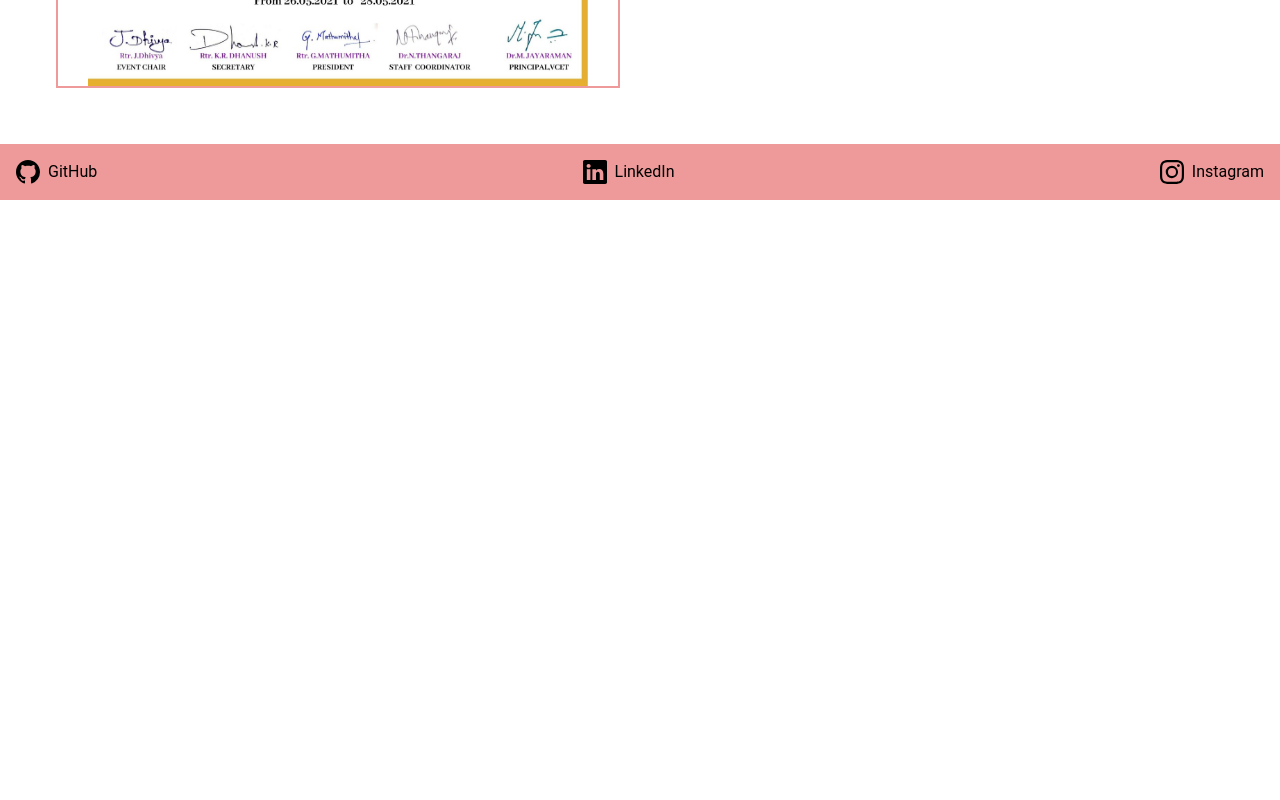
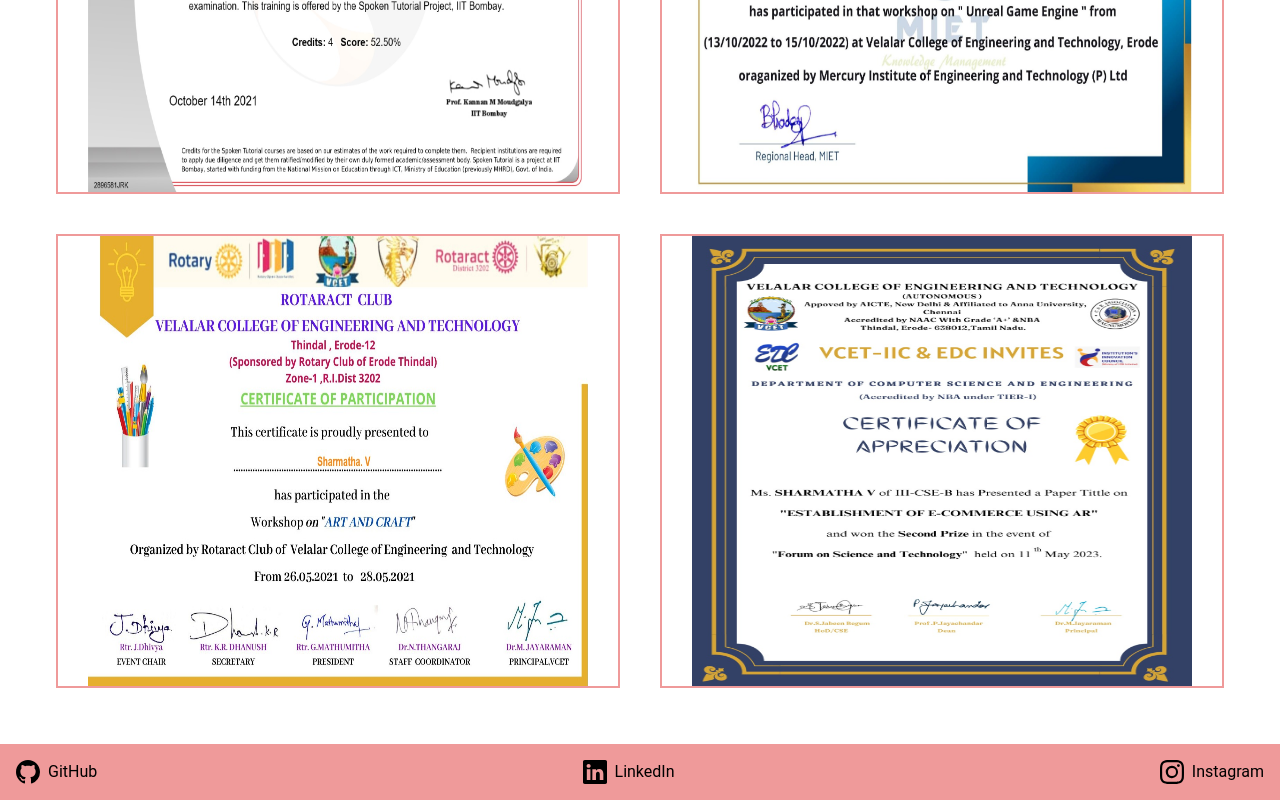
Before and after one commit to sharmatha-incresco/My-Website, a React (Create React App) app: page /certificategallery in a window 1280 px wide. Shown: the part 2388-3188 px from the top of the page. Before the commit the page ends 2588 px from the top, so only its background shows below. Built offline with nearby package versions, Linux system fonts and the light colour scheme.

Commit message:
added certificate image

```diff
--- a/src/App.js
+++ b/src/App.js
@@ -20,6 +20,7 @@
 import img2 from "./img2.jpeg";
 import img3 from "./img3.jpeg";
 import img4 from "./img4.jpeg";
+import img5 from "./img5.jpeg";
 
 import { Carousel } from "@material-tailwind/react";
 function App() {
@@ -419,6 +420,7 @@
                     <img src={img2} alt="image2" className="object-cover" />
                     <img src={img3} alt="image3" className="object-cover" />
                     <img src={img4} alt="image4" className="object-cover" />
+                    <img src={img5} alt="image5" className="object-cover" />
                   </Carousel>
                 </CardBody>
               </Card>
--- a/src/pages/certificateGalery.js
+++ b/src/pages/certificateGalery.js
@@ -11,6 +11,7 @@
 import certificate9 from "../certi9.jpg";
 import certificate10 from "../certi10.jpg";
 import certificate11 from "../certi11.jpg";
+import certificate12 from "../certi12.jpeg";
 import ReactModal from "react-modal";
 
 import { useState } from "react";
@@ -67,7 +68,7 @@
       <div className="border-2 items-center justify-center border-red-200 ">
         <div className="flex justify-center hover:scale-105 transform transition-transform hover:bg-red-100">
           <img
-            className="avatar md:h-[350px] md:w-[500px]"
+            className="avatar md:h-[450px] md:w-[500px] h-56"
             src={src}
             onClick={HandleClick}
             alt="certificate"
@@ -218,6 +219,12 @@
               description="This is one of my participant certificate in Rotract club of my college"
             />
           </div>
+          <div>
+            <Profile
+              src={certificate12}
+              description="This is one of my participant certificate in Rotract club of my college"
+            />
+          </div>
           {selectedFile && (
             <Profile src={selectedFile} description={description} />
           )}
```
Also changed, not shown: src/certi12.jpeg (added), src/img5.jpeg (added).
